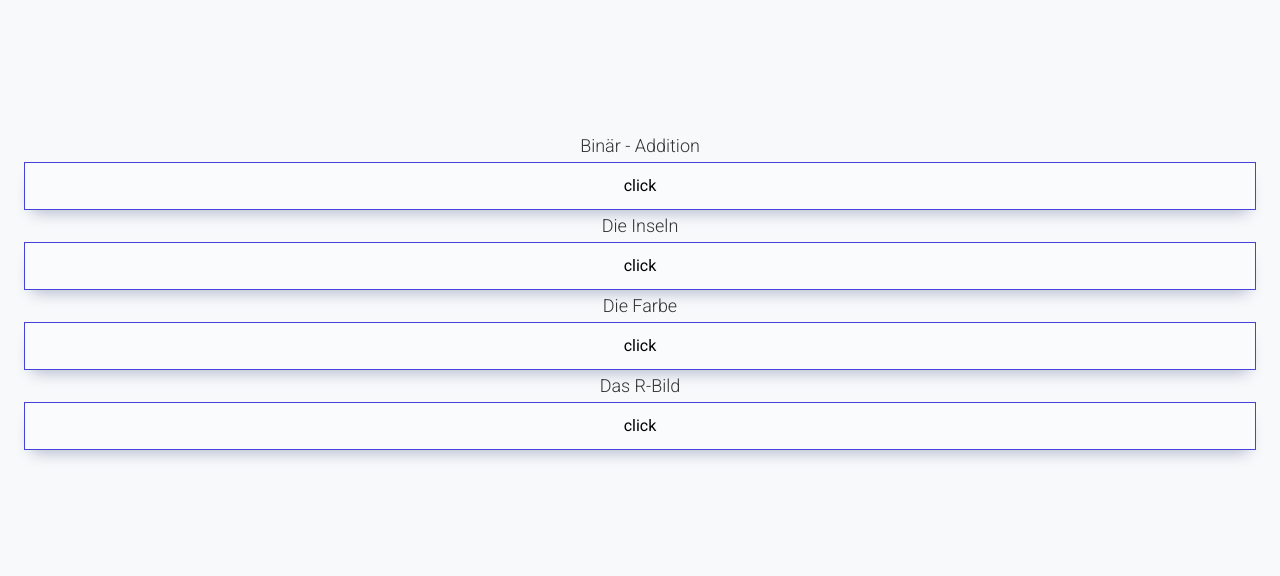
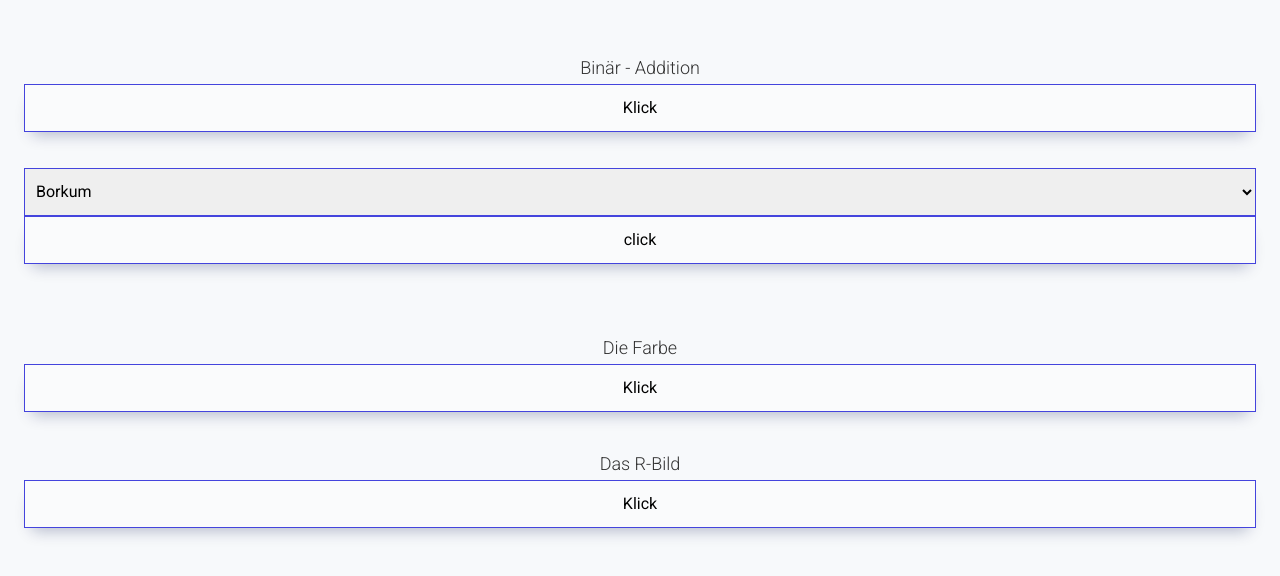
Before and after one commit to Mastecker/Mastecker.github.io, a plain HTML site: page index.html in a window 1280 px wide. Shown: the part 3416-3992 px from the top of the page. Drawn offline with nearby package versions, Linux system fonts and the light colour scheme; a web font is replaced by a local one.

Commit message:
rebuilding site Fr,  1. Jan 2021 13:30:34

```diff
--- a/index.html
+++ b/index.html
@@ -96,11 +96,36 @@ function dual(){
 <body>
 <center><p>Binär - Addition</p></center>
 <form>
-<input type="button" value="click" onclick="dual()"/>
+<input type="button" value="Klick" onclick="dual()"/>
 </form>
 </body>
+<br>
+<br>
 <!-- ------------------------------------------------------ -->
 <head>
+<script src="https://cdnjs.cloudflare.com/ajax/libs/jquery/3.3.1/jquery.min.js"></script>
+<script src="https://cdnjs.cloudflare.com/ajax/libs/jqueryui/1.12.1/jquery-ui.min.js"></script>
+<link href="https://cdnjs.cloudflare.com/ajax/libs/jqueryui/1.12.1/jquery-ui.min.css" rel="stylesheet"/>
+<div id="dialog" title="Basic dialog">
+  <select>
+    <option value="borkum">Borkum</option>
+    <option value="norderney">Norderney</option>
+    <option value="juist">Juist</option>
+    <option value="amrum">Amrum</option>
+    <option value="juist">Juist</option>
+    <option value="baltrum">Baltrum</option>
+    <option value="foehr">Föhr</option>
+    <option value="langeoog">Langeoog</option>
+    <option value="foehr">Föhr</option>
+    <option value="wangerooge">Wangerooge</option>
+    <option value="pellworm">Pellworm</option>
+    <option value="nordstrand">Nordstrand</option>
+    <option value="sylt">Sylt</option>
+    <option value="spikeroog">Spikeroog</option>
+  </select>
+</div>
+<p><input type="button" id="target" value="click" /></p>
+  <!-- ------------------------------------------------------
 <script type="text/javascript">
 function insel(){
  alert("Hello Javatpoint");
@@ -110,9 +135,12 @@ function insel(){
 <body>
 <center><p>Die Inseln</p></center>
 <form>
-<input type="button" value="click" onclick="insel()"/>
+<input type="button" value="Klick" onclick="insel()"/>
 </form>
+-->
 </body>
+<br>
+<br>
 <!-- ------------------------------------------------------ -->
 <head>
 <script type="text/javascript">
@@ -124,9 +152,11 @@ function farbe(){
 <body>
 <center><p>Die Farbe</p></center>
 <form>
-<input type="button" value="click" onclick="farbe()"/>
+<input type="button" value="Klick" onclick="farbe()"/>
 </form>
 </body>
+<br>
+<br>
 <!-- ------------------------------------------------------ -->
 <head>
 <script type="text/javascript">
@@ -138,7 +168,7 @@ function rbild(){
 <body>
 <center><p>Das R-Bild</p></center>
 <form>
-<input type="button" value="click" onclick="rbild()"/>
+<input type="button" value="Klick" onclick="rbild()"/>
 </form>
 </body>
 </html>
--- a/sitemap.xml
+++ b/sitemap.xml
@@ -13,7 +13,7 @@
   </url>
 
   <url>
-    <loc>http://Mastecker.github.io/calculator_test/</loc>
+    <loc>http://Mastecker.github.io/programme/</loc>
     <lastmod>2020-12-21T09:29:07+01:00</lastmod>
   </url>
 
```
Also changed, not shown: index.xml (+7 -8 lines).
